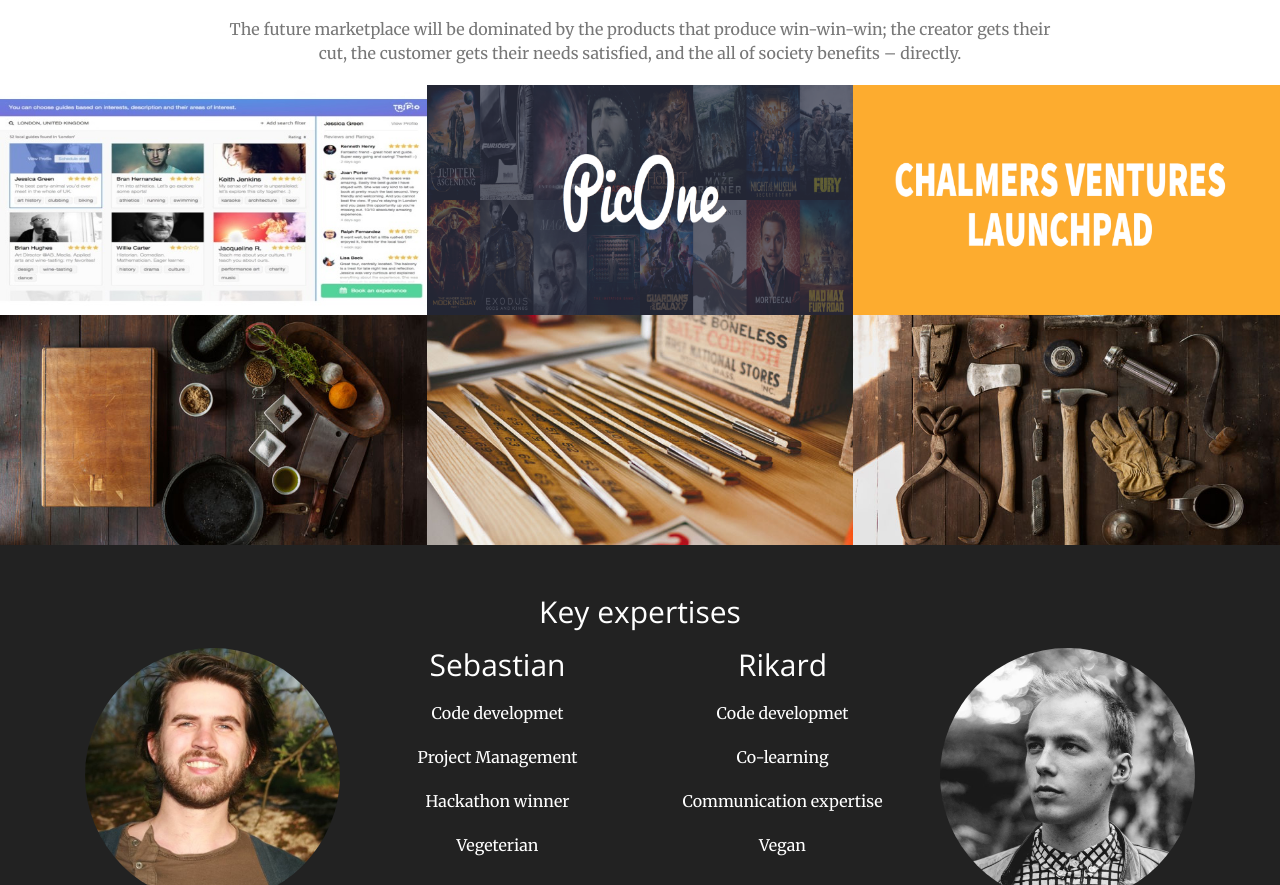
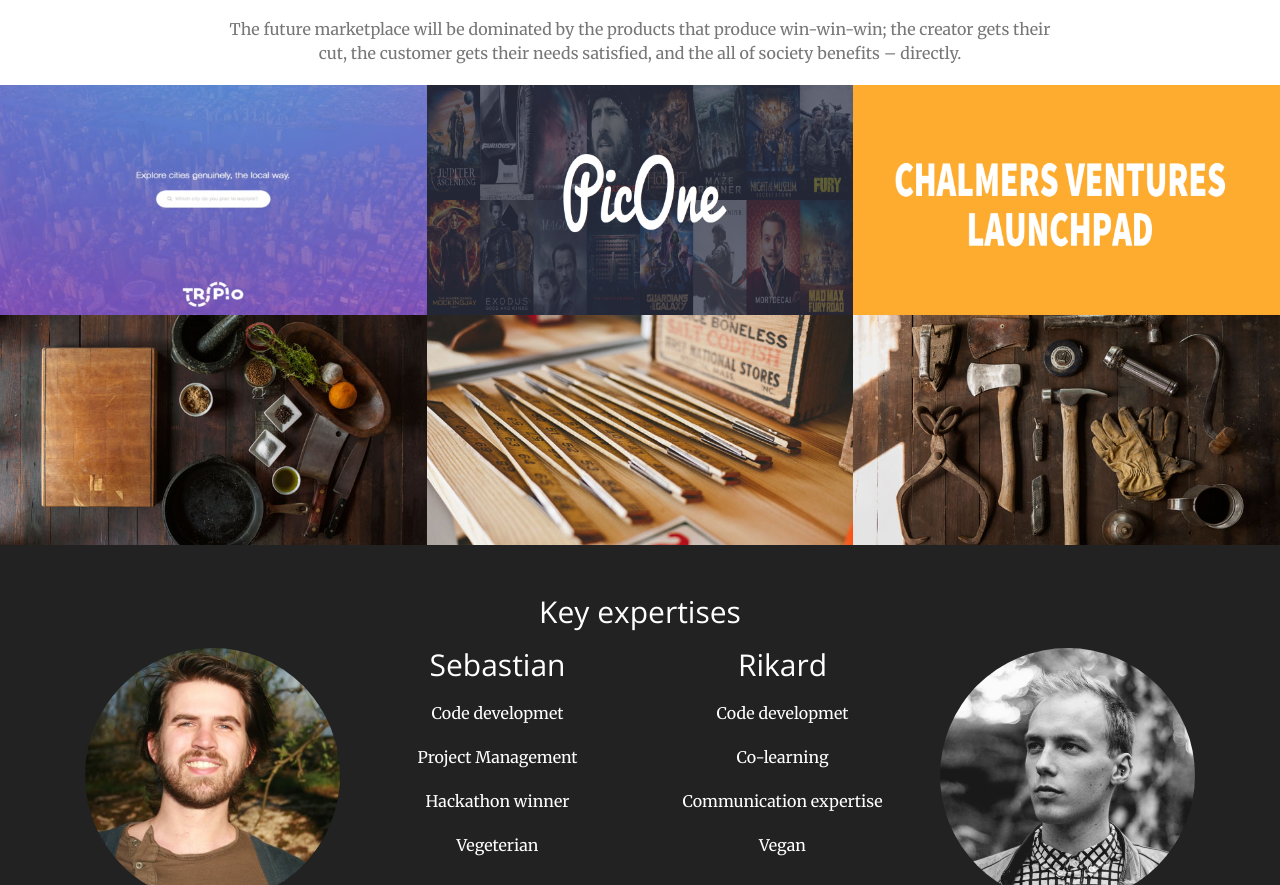
Before and after one commit to sebsandberg/sebsandberg.github.io, a plain HTML site: page makeitmatter/index.html in a window 1280 px wide. Shown: the part 2357-3242 px from the top of the page. Drawn offline with nearby package versions, Linux system fonts and the light colour scheme.

Commit message:
new pics

```diff
--- a/makeitmatter/index.html
+++ b/makeitmatter/index.html
@@ -168,7 +168,7 @@
             <div class="row no-gutter">
                 <div class="col-lg-4 col-sm-6">
                     <a href="http://devpost.com/software/outsource-friendship" class="portfolio-box">
-                        <img src="img/portfolio/tripio.jpg" class="img-responsive" alt="">
+                        <img src="img/portfolio/tripio.png" class="img-responsive" alt="">
                         <div class="portfolio-box-caption">
                             <div class="portfolio-box-caption-content">
                                 <div class="project-category text-faded">
```
Also changed, not shown: makeitmatter/img/portfolio/tripio.jpg (deleted), makeitmatter/img/portfolio/tripio.png (added).
